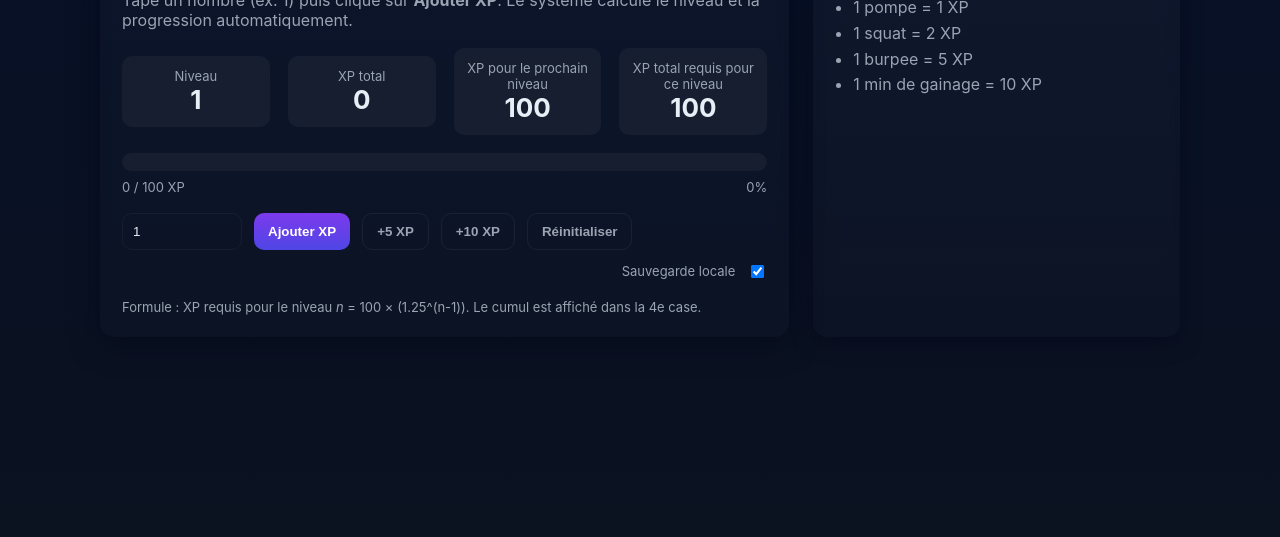
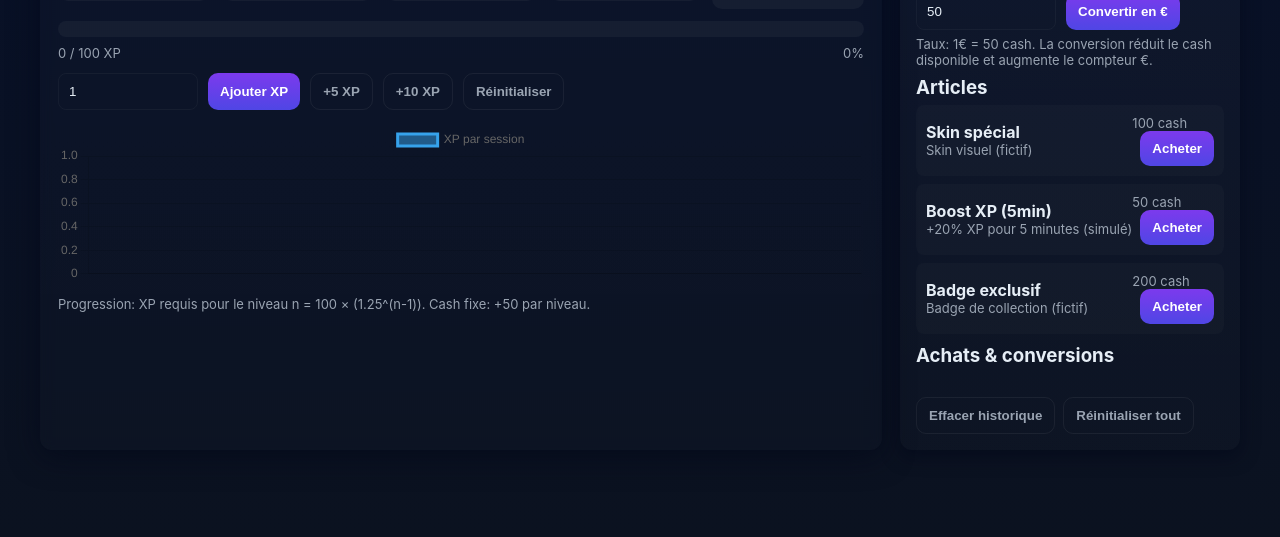
Before and after one commit to 15azeza84eaz89er897ezr798ez/789789789789789789879798798987, a plain HTML site: page index.html in a window 1280 px wide. Shown: the part 263-800 px from the top of the page. Drawn offline with nearby package versions, Linux system fonts and the light colour scheme.

Commit message:
Update index.html

```diff
--- a/index.html
+++ b/index.html
@@ -3,48 +3,49 @@
 <head>
   <meta charset="utf-8" />
   <meta name="viewport" content="width=device-width, initial-scale=1" />
-  <title>Compteur XP & Niveaux</title>
+  <title>Compteur XP, Cash & Boutique (Simulé)</title>
   <style>
     :root{--bg:#0f1724;--card:#0b1220;--accent:#7c3aed;--muted:#9aa4b2;--glass:rgba(255,255,255,0.04)}
     *{box-sizing:border-box}
-    body{font-family:Inter,system-ui,Segoe UI,Roboto,Helvetica,Arial;color:#e6eef6;margin:0;background:linear-gradient(180deg,#071029 0%, #0b1220 100%);min-height:100vh;display:flex;align-items:center;justify-content:center;padding:24px}
-    .layout{display:flex;gap:24px;align-items:stretch;width:100%;max-width:1080px}
-    .card{flex:2;background:linear-gradient(180deg, rgba(255,255,255,0.02), rgba(255,255,255,0.01));border-radius:14px;padding:22px;box-shadow:0 6px 30px rgba(2,6,23,0.6);backdrop-filter:blur(6px)}
-    .side{flex:1;background:linear-gradient(180deg, rgba(255,255,255,0.03), rgba(255,255,255,0.01));border-radius:14px;padding:22px;box-shadow:0 6px 20px rgba(2,6,23,0.5);backdrop-filter:blur(6px)}
+    body{font-family:Inter,system-ui,Segoe UI,Roboto,Helvetica,Arial;color:#e6eef6;margin:0;background:linear-gradient(180deg,#071029 0%, #0b1220 100%);min-height:100vh;display:flex;align-items:center;justify-content:center;padding:18px}
+    .layout{display:grid;grid-template-columns:1fr 340px;gap:18px;width:100%;max-width:1200px}
+    .card{background:linear-gradient(180deg, rgba(255,255,255,0.02), rgba(255,255,255,0.01));border-radius:12px;padding:18px;box-shadow:0 6px 30px rgba(2,6,23,0.6);backdrop-filter:blur(6px)}
+    .side{background:linear-gradient(180deg, rgba(255,255,255,0.03), rgba(255,255,255,0.01));border-radius:12px;padding:16px;box-shadow:0 6px 18px rgba(2,6,23,0.5)}
     h1{margin:0 0 6px;font-size:20px}
-    p.lead{margin:0 0 18px;color:var(--muted)}
+    p.lead{margin:0 0 12px;color:var(--muted)}
 
-    .top{display:flex;gap:18px;align-items:center}
+    .row{display:flex;gap:12px;align-items:center}
     .stat{background:var(--glass);padding:12px;border-radius:10px;flex:1;text-align:center}
-    .big{font-size:26px;font-weight:700}
+    .big{font-size:24px;font-weight:700}
     .small{font-size:13px;color:var(--muted)}
 
-    .progress-wrap{margin-top:18px}
-    .progress{height:18px;background:rgba(255,255,255,0.04);border-radius:10px;overflow:hidden}
-    .progress > i{display:block;height:100%;width:0%;background:linear-gradient(90deg,var(--accent),#4f46e5);box-shadow:0 4px 18px rgba(124,58,237,0.25);transition:width 600ms cubic-bezier(.2,.9,.3,1)}
+    .progress{height:16px;background:rgba(255,255,255,0.04);border-radius:10px;overflow:hidden;margin-top:12px}
+    .progress > i{display:block;height:100%;width:0%;background:linear-gradient(90deg,var(--accent),#4f46e5);transition:width 600ms cubic-bezier(.2,.9,.3,1)}
     .progress-labels{display:flex;justify-content:space-between;margin-top:8px;font-size:13px;color:var(--muted)}
 
-    .controls{display:flex;gap:12px;margin-top:18px;flex-wrap:wrap}
-    input[type=number]{width:120px;padding:10px;border-radius:10px;border:1px solid rgba(255,255,255,0.04);background:transparent;color:inherit}
-    button{padding:10px 14px;border-radius:10px;border:0;cursor:pointer;background:linear-gradient(180deg,var(--accent),#4f46e5);color:white;font-weight:600}
+    .controls{display:flex;gap:10px;margin-top:12px;flex-wrap:wrap}
+    input[type=number], input[type=text]{width:140px;padding:10px;border-radius:8px;border:1px solid rgba(255,255,255,0.04);background:transparent;color:inherit}
+    button{padding:10px 12px;border-radius:10px;border:0;cursor:pointer;background:linear-gradient(180deg,var(--accent),#4f46e5);color:white;font-weight:700}
     .ghost{background:transparent;border:1px solid rgba(255,255,255,0.06);color:var(--muted);font-weight:600}
 
-    footer{margin-top:18px;color:var(--muted);font-size:13px}
-    .flex-row{display:flex;gap:12px;align-items:center}
+    canvas{max-width:100%;height:160px}
+    .shop-item{display:flex;justify-content:space-between;align-items:center;padding:10px;border-radius:8px;margin-bottom:8px;background:rgba(255,255,255,0.02)}
+    .shop-item .meta{font-size:13px;color:var(--muted)}
 
-    .side h2{margin-top:0;font-size:18px}
-    .side ul{margin:0;padding-left:18px;line-height:1.6;color:var(--muted)}
+    .purchases{margin-top:10px;font-size:13px;color:var(--muted);max-height:120px;overflow:auto}
 
-    @media (max-width:760px){.layout{flex-direction:column}}
+    footer{margin-top:12px;color:var(--muted);font-size:13px}
+
+    @media (max-width:880px){.layout{grid-template-columns:1fr;}.side{order:2}}
   </style>
 </head>
 <body>
   <div class="layout">
     <div class="card">
       <h1>Compteur XP & Niveaux</h1>
-      <p class="lead">Tape un nombre (ex. 1) puis clique sur <strong>Ajouter XP</strong>. Le système calcule le niveau et la progression automatiquement.</p>
+      <p class="lead">Ajoute de l'XP (par session). Chaque niveau rapporte <strong>+50 cash</strong>. Le graphique montre les gains d'XP par session.</p>
 
-      <div class="top">
+      <div class="row">
         <div class="stat">
           <div class="small">Niveau</div>
           <div id="level" class="big">1</div>
@@ -54,173 +55,140 @@
           <div id="xpTotal" class="big">0</div>
         </div>
         <div class="stat">
-          <div class="small">XP pour le prochain niveau</div>
-          <div id="xpForNext" class="big">100</div>
+          <div class="small">Cash</div>
+          <div id="cashTotal" class="big">0</div>
         </div>
         <div class="stat">
-          <div class="small">XP total requis pour ce niveau</div>
-          <div id="xpCumulative" class="big">100</div>
+          <div class="small">€ convertis</div>
+          <div id="eurTotal" class="big">0</div>
+        </div>
+        <div class="stat">
+          <div class="small">Prochain niveau (XP)</div>
+          <div id="xpForNext" class="big">100</div>
         </div>
       </div>
 
-      <div class="progress-wrap">
-        <div class="progress" aria-hidden>
-          <i id="bar"></i>
-        </div>
-        <div class="progress-labels">
-          <div id="curLabel">0 / 100 XP</div>
-          <div id="pctLabel">0%</div>
-        </div>
-      </div>
+      <div class="progress"><i id="bar"></i></div>
+      <div class="progress-labels"><div id="curLabel">0 / 100 XP</div><div id="pctLabel">0%</div></div>
 
       <div class="controls">
-        <input id="xpInput" type="number" min="0" step="1" value="1" aria-label="Quantité d'XP à ajouter" />
+        <input id="xpInput" type="number" min="0" step="1" value="1" aria-label="XP à ajouter" />
         <button id="addBtn">Ajouter XP</button>
         <button id="add5" class="ghost">+5 XP</button>
         <button id="add10" class="ghost">+10 XP</button>
         <button id="reset" class="ghost">Réinitialiser</button>
-        <div style="margin-left:auto" class="flex-row">
-          <label class="small" for="persist">Sauvegarde locale</label>
-          <input id="persist" type="checkbox" checked />
-        </div>
       </div>
 
-      <footer>Formule : XP requis pour le niveau <em>n</em> = 100 × (1.25^(n-1)). Le cumul est affiché dans la 4e case.</footer>
+      <div style="margin-top:14px">
+        <canvas id="xpChart" aria-label="Graphique XP par session"></canvas>
+      </div>
+
+      <footer>Progression: XP requis pour le niveau n = 100 × (1.25^(n-1)). Cash fixe: +50 par niveau.</footer>
     </div>
 
     <div class="side">
-      <h2>Équivalences</h2>
-      <ul>
-        <li>1 pompe = 1 XP</li>
-        <li>1 squat = 2 XP</li>
-        <li>1 burpee = 5 XP</li>
-        <li>1 min de gainage = 10 XP</li>
-      </ul>
+      <h2>Boutique & Conversion Cash</h2>
+
+      <div style="margin-bottom:8px">
+        <label class="small">Cash disponible</label>
+        <div id="cashAvailable" class="big">0</div>
+        <div class="controls" style="margin-top:6px">
+          <input id="cashToEUR" type="number" min="1" step="1" value="50" />
+          <button id="convertCashBtn">Convertir en €</button>
+        </div>
+        <div class="small" style="margin-top:6px;color:var(--muted)">Taux: 1€ = 50 cash. La conversion réduit le cash disponible et augmente le compteur €.</div>
+      </div>
+
+      <h3 style="margin:8px 0 6px">Articles</h3>
+      <div id="shop"></div>
+
+      <h3 style="margin-top:10px">Achats & conversions</h3>
+      <div class="purchases" id="purchases"></div>
+
+      <div style="margin-top:12px;display:flex;gap:8px;align-items:center">
+        <button id="clearPurchases" class="ghost">Effacer historique</button>
+        <button id="resetAll" class="ghost">Réinitialiser tout</button>
+      </div>
     </div>
   </div>
 
+  <script src="https://cdn.jsdelivr.net/npm/chart.js"></script>
   <script>
-    const KEY = 'xp_levels_v1';
-
+    const KEY = 'xp_shop_cash_v5';
     const levelEl = document.getElementById('level');
     const xpTotalEl = document.getElementById('xpTotal');
     const xpForNextEl = document.getElementById('xpForNext');
-    const xpCumulativeEl = document.getElementById('xpCumulative');
     const barEl = document.getElementById('bar');
     const curLabel = document.getElementById('curLabel');
     const pctLabel = document.getElementById('pctLabel');
+    const cashTotalEl = document.getElementById('cashTotal');
+    const cashAvailableEl = document.getElementById('cashAvailable');
+    const eurTotalEl = document.getElementById('eurTotal');
 
     const xpInput = document.getElementById('xpInput');
     const addBtn = document.getElementById('addBtn');
     const add5 = document.getElementById('add5');
     const add10 = document.getElementById('add10');
     const resetBtn = document.getElementById('reset');
-    const persistChk = document.getElementById('persist');
 
-    let state = { xp: 0 };
+    const cashToEUR = document.getElementById('cashToEUR');
+    const convertCashBtn = document.getElementById('convertCashBtn');
 
-    function xpForLevel(lvl){
-      return Math.round(100 * Math.pow(1.25, lvl - 1));
+    const shopEl = document.getElementById('shop');
+    const purchasesEl = document.getElementById('purchases');
+    const clearPurchases = document.getElementById('clearPurchases');
+    const resetAll = document.getElementById('resetAll');
+
+    const defaultState = { xp:0, cash:0, eur:0, sessions:[], purchases:[], cashRate:50 };
+    let state = {...defaultState};
+
+    const SHOP_ITEMS = [
+      { id:'skin1', title:'Skin spécial', priceCash:100, desc:'Skin visuel (fictif)'},
+      { id:'boost1', title:'Boost XP (5min)', priceCash:50, desc:'+20% XP pour 5 minutes (simulé)'},
+      { id:'badge1', title:'Badge exclusif', priceCash:200, desc:'Badge de collection (fictif)'}
+    ];
+
+    function xpForLevel(lvl){ return Math.round(100*Math.pow(1.25,lvl-1)); }
+    function xpToLevel(totalXP){ let lvl=1,sum=0,req=xpForLevel(lvl); while(totalXP>=sum+req){sum+=req;lvl++;req=xpForLevel(lvl);} return lvl; }
+    function xpProgress(totalXP,lvl){ let sum=0; for(let i=1;i<lvl;i++) sum+=xpForLevel(i); return {currentTowards: totalXP-sum, needed: xpForLevel(lvl)}; }
+
+    function save(){ localStorage.setItem(KEY, JSON.stringify(state)); }
+    function load(){ try{ const raw=localStorage.getItem(KEY); if(raw) state=JSON.parse(raw);}catch(e){console.warn(e);} }
+
+    let chart;
+    function initChart(){ const ctx=document.getElementById('xpChart').getContext('2d'); chart=new Chart(ctx,{type:'line', data:{labels:state.sessions.map(s=>new Date(s.t).toLocaleTimeString()), datasets:[{label:'XP par session',data:state.sessions.map(s=>s.xp),fill:false,tension:0.2}]}, options:{responsive:true,maintainAspectRatio:false,scales:{y:{beginAtZero:true}}}}); }
+    function updateChart(){ if(!chart) return initChart(); chart.data.labels=state.sessions.map(s=>new Date(s.t).toLocaleTimeString()); chart.data.datasets[0].data=state.sessions.map(s=>s.xp); chart.update(); }
+
+    function updateUI(){
+      const total=Math.max(0,Math.floor(state.xp));
+      const lvl=xpToLevel(total);
+      const {currentTowards, needed}=xpProgress(total,lvl);
+      const pct=Math.round((currentTowards/needed)*100);
+      levelEl.textContent=lvl; xpTotalEl.textContent=total; xpForNextEl.textContent=needed;
+      curLabel.textContent=`${currentTowards} / ${needed} XP`; pctLabel.textContent=`${pct}%`; barEl.style.width=`${Math.min(100,Math.max(0,pct))}%`;
+      cashTotalEl.textContent=state.cash; cashAvailableEl.textContent=state.cash; eurTotalEl.textContent=state.eur.toFixed(2);
+      renderShop(); renderPurchases(); updateChart(); save();
     }
 
-    function totalXpForLevel(lvl){
-      let sum = 0;
-      for(let i=1;i<=lvl;i++){
-        sum += xpForLevel(i);
-      }
-      return sum;
-    }
+    function addXP(amount){ amount=Math.max(0,Math.floor(Number(amount)||0)); if(amount===0) return; const beforeLevel=xpToLevel(state.xp); state.xp+=amount; state.sessions.push({xp:amount,t:Date.now()}); const afterLevel=xpToLevel(state.xp); if(afterLevel>beforeLevel){ const levelsGained=afterLevel-beforeLevel; state.cash+=levelsGained*50; state.purchases.push({type:'levelReward',lvlFrom:beforeLevel+1,levels:levelsGained,cash:levelsGained*50,t:Date.now()}); } updateUI(); }
 
-    function xpToLevel(totalXP){
-      let lvl = 1;
-      let required = xpForLevel(lvl);
-      let sum = 0;
-      while(totalXP >= sum + required){
-        sum += required;
-        lvl++;
-        required = xpForLevel(lvl);
-      }
-      return lvl;
-    }
+    addBtn.addEventListener('click',()=>{ addXP(xpInput.value); xpInput.value=1; });
+    add5.addEventListener('click',()=>addXP(5));
+    add10.addEventListener('click',()=>addXP(10));
+    resetBtn.addEventListener('click',()=>{ if(confirm('Réinitialiser tout ?')){ state={...defaultState}; save(); updateUI(); } });
 
-    function xpProgress(totalXP, lvl){
-      let sum = 0;
-      for(let i=1;i<lvl;i++){
-        sum += xpForLevel(i);
-      }
-      const needed = xpForLevel(lvl);
-      const currentTowards = totalXP - sum;
-      return {currentTowards, needed};
-    }
+    function renderShop(){ shopEl.innerHTML=''; SHOP_ITEMS.forEach(item=>{ const bought=state.purchases.some(p=>p.type==='buy'&&p.id===item.id); const div=document.createElement('div'); div.className='shop-item'; div.innerHTML=`<div><strong>${item.title}</strong><div class=\"meta\">${item.desc}</div></div>`; const right=document.createElement('div'); right.innerHTML=`<div class=\"meta\">${item.priceCash} cash</div>`; const btn=document.createElement('button'); btn.textContent=bought?'Déjà acheté':'Acheter'; btn.disabled=bought||state.cash<item.priceCash; btn.style.marginLeft='8px'; btn.addEventListener('click',()=>buyItem(item)); right.appendChild(btn); div.appendChild(right); shopEl.appendChild(div); }); }
 
-    function save(){
-      if(persistChk.checked){
-        localStorage.setItem(KEY, JSON.stringify(state));
-      }
-    }
+    function buyItem(item){ if(state.cash<item.priceCash){ alert('Pas assez de cash'); return; } state.cash-=item.priceCash; state.purchases.push({type:'buy',id:item.id,title:item.title,priceCash:item.priceCash,t:Date.now()}); updateUI(); }
 
-    function load(){
-      try{
-        const raw = localStorage.getItem(KEY);
-        if(raw){ state = JSON.parse(raw); }
-      }catch(e){ console.warn('Impossible de charger le stockage'); }
-    }
+    function renderPurchases(){ purchasesEl.innerHTML=''; state.purchases.slice().reverse().forEach(p=>{ const d=document.createElement('div'); if(p.type==='buy') d.textContent=`${new Date(p.t).toLocaleString()} — Achat: ${p.title} (-${p.priceCash} cash)`; else if(p.type==='levelReward') d.textContent=`${new Date(p.t).toLocaleString()} — Niveau x${p.levels}: +${p.cash} cash`; else if(p.type==='convert') d.textContent=`${new Date(p.t).toLocaleString()} — Conversion: +${(p.cash/state.cashRate).toFixed(2)} €`; purchasesEl.appendChild(d); }); }
 
-    function updateUI(){
-      const total = Math.max(0, Math.floor(state.xp));
-      const lvl = xpToLevel(total);
-      const {currentTowards, needed} = xpProgress(total, lvl);
-      const pct = Math.round((currentTowards / needed) * 100);
+    convertCashBtn.addEventListener('click',()=>{ const amount=parseInt(cashToEUR.value)||0; if(amount<=0) return alert('Entrée invalide'); if(amount>state.cash) return alert('Pas assez de cash'); const euros=parseFloat((amount/state.cashRate).toFixed(2)); state.cash-=amount; state.eur+=euros; state.purchases.push({type:'convert',cash:amount,t:Date.now(),euros:euros}); alert(`Converti ${amount} cash en ${euros} €`); updateUI(); });
 
-      levelEl.textContent = lvl;
-      xpTotalEl.textContent = total;
-      xpForNextEl.textContent = needed;
-      xpCumulativeEl.textContent = totalXpForLevel(lvl);
-      curLabel.textContent = `${currentTowards} / ${needed} XP`;
-      pctLabel.textContent = `${isFinite(pct)?pct:0}%`;
-      barEl.style.width = `${Math.min(100, Math.max(0, pct))}%`;
-    }
+    clearPurchases.addEventListener('click',()=>{ if(confirm('Effacer historique ?')){ state.purchases=[]; updateUI(); } });
+    resetAll.addEventListener('click',()=>{ if(confirm('Réinitialiser tout ?')){ state={...defaultState}; save(); updateUI(); } });
 
-    function addXP(amount){
-      amount = Number(amount) || 0;
-      state.xp += amount;
-      if(state.xp < 0) state.xp = 0;
-      save();
-      updateUI();
-    }
-
-    addBtn.addEventListener('click', ()=> addXP(xpInput.value));
-    add5.addEventListener('click', ()=> addXP(5));
-    add10.addEventListener('click', ()=> addXP(10));
-    resetBtn.addEventListener('click', ()=>{
-      if(confirm('Réinitialiser le compteur XP ?')){
-        state = { xp: 0 };
-        save();
-        updateUI();
-      }
-    });
-
-    persistChk.addEventListener('change', ()=>{
-      if(!persistChk.checked){
-        localStorage.removeItem(KEY);
-      } else {
-        save();
-      }
-    });
-
-    xpInput.addEventListener('keydown', (e)=>{
-      if(e.key === 'Enter') addXP(xpInput.value);
-    });
-
-    load();
-    updateUI();
-
-    let clicks = 0;
-    levelEl.addEventListener('click', ()=>{
-      clicks++;
-      if(clicks >= 5){ addXP(1000); clicks = 0; alert('Easter egg: +1000 XP !'); }
-      setTimeout(()=> clicks = 0, 800);
-    });
+    load(); initChart(); updateUI();
   </script>
 </body>
 </html>
```
